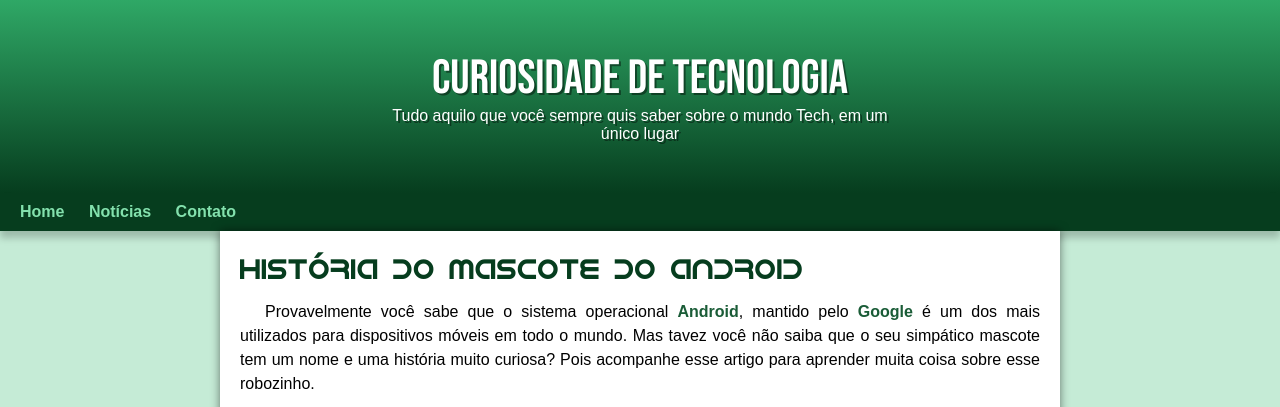
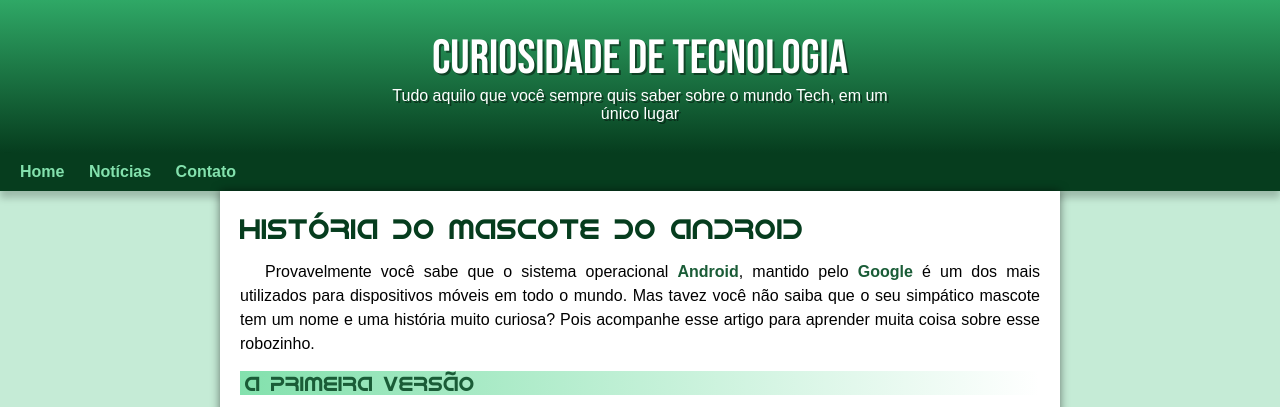
Before and after one commit to brunoasfernandes/projeto-android, a plain HTML site: page index.html in a window 1280 px wide. Shown: the top 407 px of the page. Drawn offline with Linux system fonts and the light colour scheme.

Commit message:
Update style.css

```diff
--- a/style/style.css
+++ b/style/style.css
@@ -38,7 +38,7 @@ a.externo::after {
 
 header {
     background-image: linear-gradient(to bottom, var(--cor3), var(--cor5));
-    min-height: 100px;
+    min-height: 150px;
     text-align: center;
 }
 
@@ -47,7 +47,7 @@ header > h1 {
     font-family: var(--font-destaque);
     font-size: 3em;
     font-weight: normal;
-    padding-top: 50px;
+    padding-top: 30px;
     text-shadow: 2px 2px 0px rgba(0, 0, 0, 0.436);
 }
 
@@ -56,7 +56,7 @@ header > p {
     font-family: var(--font-padrao);
     max-width: 500px;
     margin: auto;
-    padding-bottom: 50px;
+    padding-bottom: 30px;
     text-shadow: 2px 2px 0px rgba(0, 0, 0, 0.436);
 }
 
```
